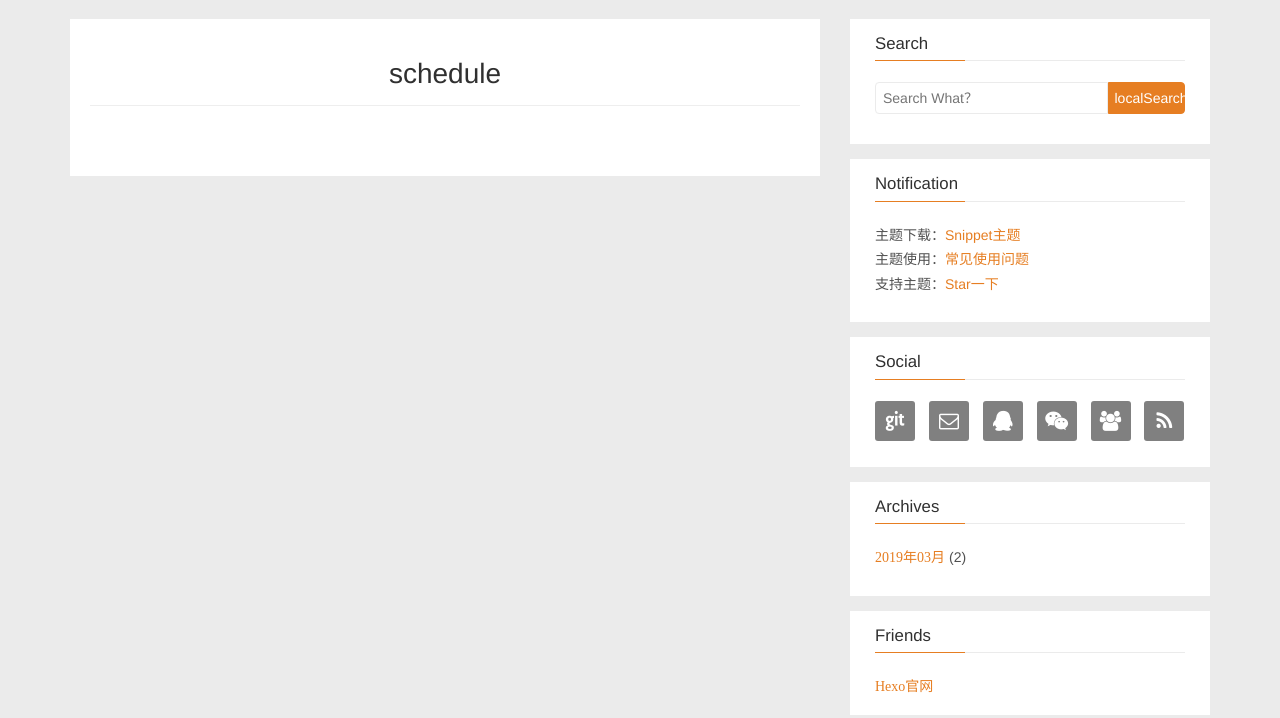
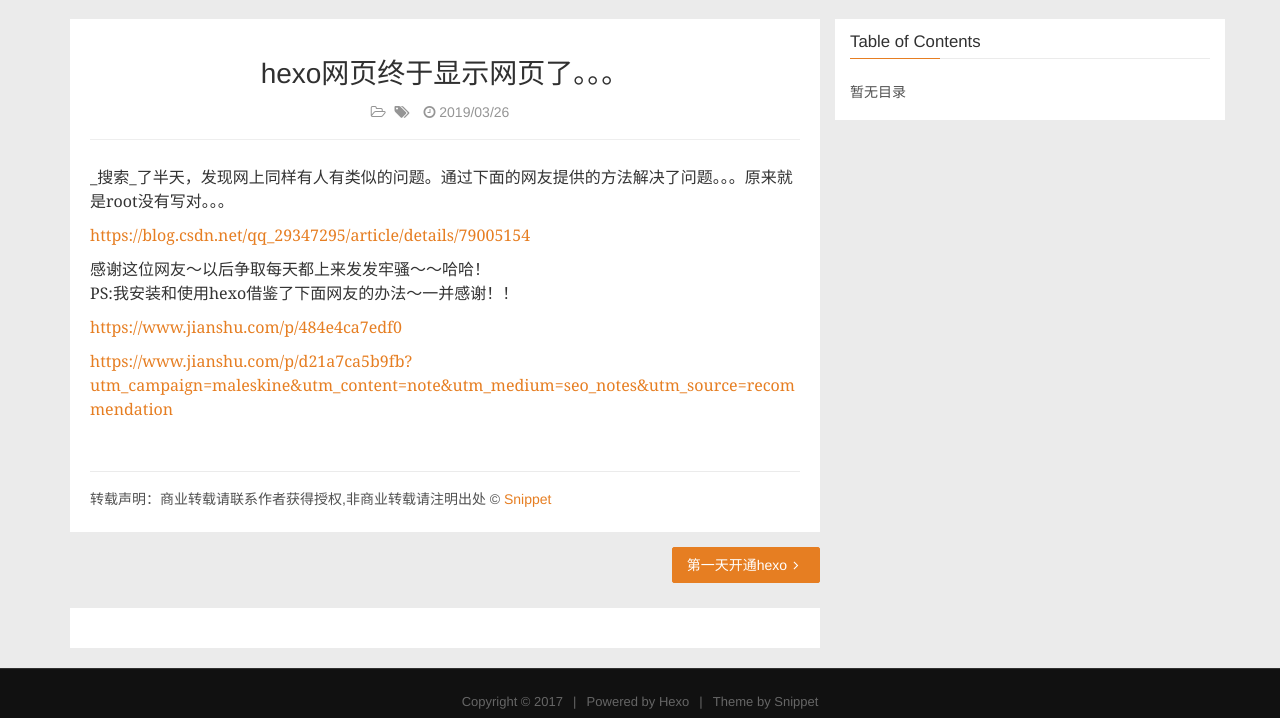
Before and after one commit to zhangco1079/Zhangco1079.github.io, a plain HTML site: page 2019/03/26/hexo网页终于显示网页了。。。/index.html in a window 1280 px wide. Shown: the part 241-959 px from the top of the page. Drawn offline with Linux system fonts and the light colour scheme; files that its build step writes are made by us from their sources; a script that the page names is missing; files whose address does not match are found by name.

Commit message:
Site updated: 2019-03-26 11:46:26

```diff
--- a/schedule/index.html
+++ b/2019/03/26/hexo网页终于显示网页了。。。/index.html
@@ -19,7 +19,8 @@
     <meta name="keywords" content>
 
 
-    <meta name="description" content="记录我的R、Python、英语、俄语、德语......学习进展和心得，同时搜集感兴趣的事物。">
+    <meta name="description" content=" _搜索_了半天，发现网上同样有人有类似的问题。通过下面的网友提供的方法解决了问题。。。原来就是root没有写对。。。
+ https://blog.csdn.net/qq_29347295/ar...">
 
 
 
@@ -31,7 +32,7 @@
     <!--Title-->
 
 
-<title>schedule | Sam的学习笔记</title>
+<title>hexo网页终于显示网页了。。。 | Sam的学习笔记</title>
 
 
     <link rel="alternate" href="/atom.xml" title="Sam的学习笔记" type="application/atom+xml">
@@ -132,120 +133,117 @@
     <section class="content-wrap">
         <div class="container">
             <div class="row">
-                <main class="col-md-8 main-content ">
+                <main class="col-md-8 main-content m-post">
+                    <p id="process"></p>
 <article class="post">
-    <h1 class="post-head">schedule</h1>
-    <div class="post-body">
+    <div class="post-head">
+        <h1 id="hexo网页终于显示网页了。。。">
 
-    </div>
-</article>
-                </main>
+	            hexo网页终于显示网页了。。。
+
+        </h1>
+        <div class="post-meta">
+
+        <span class="categories-meta fa-wrap">
+            <i class="fa fa-folder-open-o"></i>
+
+        </span>
 
 
-    <aside class="col-md-4 sidebar">
+
+        <span class="fa-wrap">
+            <i class="fa fa-tags"></i>
+            <span class="tags-meta">
+
+            </span>
+        </span>
 
 
-    <div class="widget">
-        <h3 class="title">Search</h3>
-        <div id="search-form">
-            <div id="result-mask" class="hide"></div>
-            <div class="search-area">
 
-                    <input id="search-key" type="search" autocomplete="off" placeholder="Search What？">
-                    <button type="button" class="search-form-submit" id="search-local">localSearch</button>
+
+        <span class="fa-wrap">
+            <i class="fa fa-clock-o"></i>
+            <span class="date-meta">2019/03/26</span>
+        </span>
 
 
 </div>
-            <div id="result-wrap" class="hide">
-                <div id="search-result"></div>
+
+
     </div>
-            <div class="hide">
-                <template id="search-tpl">
-                    <div class="item">
-                        <a href="/{path}" title="{title}">
-                            <div class="title">{title}</div>
-                            <div class="content">{content}</div>
-                        </a>
+
+    <div class="post-body post-content">
+        <p> _搜索_了半天，发现网上同样有人有类似的问题。通过下面的网友提供的方法解决了问题。。。原来就是root没有写对。。。</p>
+<p> <a href="https://blog.csdn.net/qq_29347295/article/details/79005154" target="_blank" rel="noopener">https://blog.csdn.net/qq_29347295/article/details/79005154</a></p>
+<p> 感谢这位网友～以后争取每天都上来发发牢骚～～哈哈！<br> PS:我安装和使用hexo借鉴了下面网友的办法～一并感谢！！</p>
+<p>  <a href="https://www.jianshu.com/p/484e4ca7edf0" target="_blank" rel="noopener">https://www.jianshu.com/p/484e4ca7edf0</a></p>
+<p>  <a href="https://www.jianshu.com/p/d21a7ca5b9fb?utm_campaign=maleskine&amp;utm_content=note&amp;utm_medium=seo_notes&amp;utm_source=recommendation" target="_blank" rel="noopener">https://www.jianshu.com/p/d21a7ca5b9fb?utm_campaign=maleskine&amp;utm_content=note&amp;utm_medium=seo_notes&amp;utm_source=recommendation</a></p>
+
     </div>
-                </template>
+
+    <div class="post-footer">
+        <div>
+
+                转载声明：商业转载请联系作者获得授权,非商业转载请注明出处 © <a href target="_blank">Snippet</a>
+
+        </div>
+        <div>
+
         </div>
     </div>
+</article>
+
+<div class="article-nav prev-next-wrap clearfix">
+
+
+        <a href="/blog/2019/03/24/第一天开通hexo/" class="next-post btn btn-default" title="第一天开通hexo">
+            <span class="hidden-lg">下一篇</span>
+            <span class="hidden-xs">第一天开通hexo</span><i class="fa fa-angle-right fa-fw"></i>
+        </a>
+
 </div>
 
 
-
-    <div class="widget">
-        <h3 class="title">Notification</h3>
-        <div class="notification">
-            <p>
-    主题下载：<a href="https://github.com/shenliyang/hexo-theme-snippet" title="fork me" target="_blank">Snippet主题</a> <br>
-    主题使用：<a href="https://github.com/shenliyang/hexo-theme-snippet/blob/master/README.md#常见问题" title target="_blank">常见使用问题</a> <br>
-    支持主题：<a href="https://github.com/shenliyang/hexo-theme-snippet/stargazers">Star一下</a>
-</p>
-        </div>
-    </div>
+    <div id="comments">
 
 
+    <div id="vcomments" class="valine"></div>
+    <script src="//cdn1.lncld.net/static/js/3.0.4/av-min.js"></script>
+<script src="/blog/assets/valine.min.js"></script>
 
-    <div class="widget">
-      <h3 class="title">Social</h3>
-        <div class="content social">
+    <script>
+        new Valine({
+            av: AV,
+            el: '#vcomments',
+            appId: 'xOKV9J4UeQAtVkvnJC7Kq2Jn-gzGzoHsz',
+            appKey: 'erIpQac4azoCmgfBB7Dl9maa',
+            placeholder: '说点什么吧',
+            notify: false,
+            verify: false,
+            avatar: 'mm',
+            meta: 'nick,mail'.split(','),
+            pageSize: '10',
+            path: window.location.pathname,
+            lang: 'zh-Hans'.toLowerCase()
+        })
+    </script>
 
-	            <a href="//github.com/shenliyang" rel="external nofollow" title="Github" target="_blank">
-			    	<i class="git fa fa-git"></i>
-			    </a>
 
-	            <a href="mailto:snippet@91h5.cc" rel="external nofollow" title="邮箱" target="_blank">
-			    	<i class="envelope-o fa fa-envelope-o"></i>
-			    </a>
-
-	            <a href="/" rel="external nofollow" title="联系QQ" target="_blank">
-			    	<i class="qq fa fa-qq"></i>
-			    </a>
-
-	            <a href="/" rel="external nofollow" title="微信" target="_blank">
-			    	<i class="weixin fa fa-weixin"></i>
-			    </a>
-
-	            <a href="/" rel="external nofollow" title="QQ群" target="_blank">
-			    	<i class="users fa fa-users"></i>
-			    </a>
-
-	            <a href="/atom.xml" rel="external nofollow" title="RSS" target="_blank">
-			    	<i class="feed fa fa-feed"></i>
-			    </a>
-
-        </div>
     </div>
 
 
 
 
 
+                </main>
 
+                    <aside id="article-toc" role="navigation" class="col-md-4">
+    <div class="widget">
+        <h3 class="title">Table of Contents</h3>
 
-    <div class="widget">
-        <h3 class="title">Archives</h3>
-        <ul class="archive-list"><li class="archive-list-item"><a class="archive-list-link" href="/blog/archives/2019/03/"><i class="fa" aria-hidden="true">2019年03月</i></a><span class="archive-list-count">2</span></li></ul>
-    </div>
-
-
-
-
-
-
-
-    <div class="widget">
-        <h3 class="title">Friends</h3>
-        <div class="content friends-link">
-
-            <a href="https://hexo.io/zh-cn/" class="fa" target="_blank">Hexo官网</a>
+            <p>暂无目录</p>
 
     </div>
-    </div>
-
-
-
 </aside>
 
 
@@ -290,8 +288,6 @@
 </div>
 
 
-	<script src="/blog/js/search.js?rev=@@hash"></script>
-
 
 
 
```
Also changed, not shown: 2019/03/24/第一天开通hexo/index.html (+5 -0 lines), about/index.html (+1 -1 lines), archives/2019/03/index.html (+14 -1 lines), archives/2019/index.html (+14 -1 lines), archives/index.html (+14 -1 lines), categories/index.html (+1 -1 lines), index.html (+53 -1 lines), tags/index.html (+1 -1 lines). Lines whose indentation alone changed are shown as unchanged.
